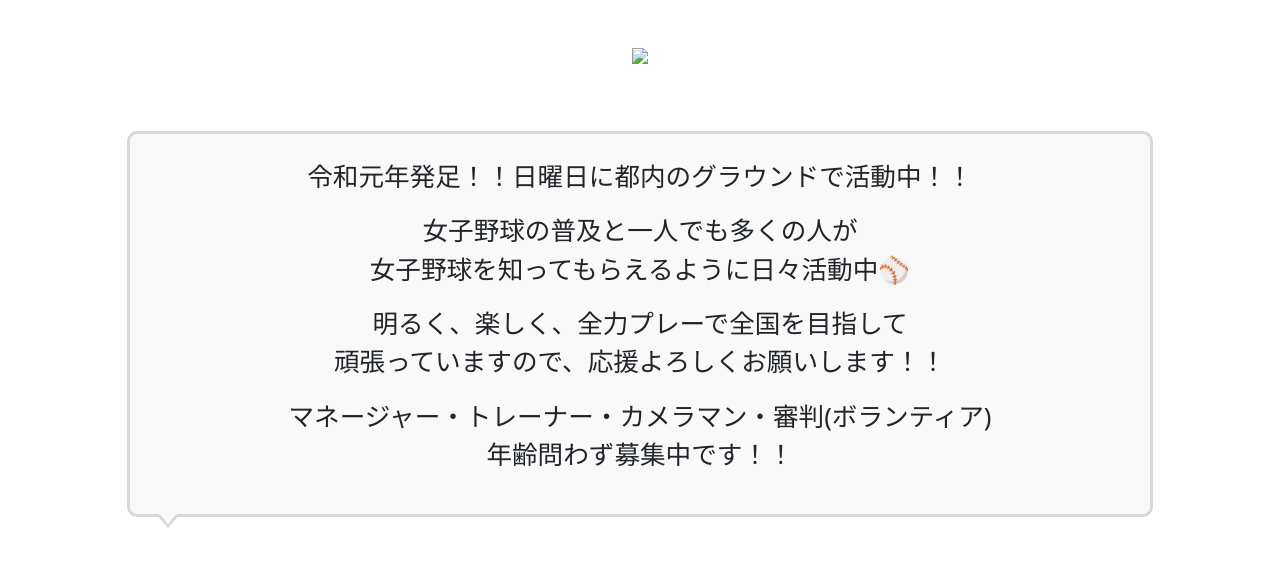
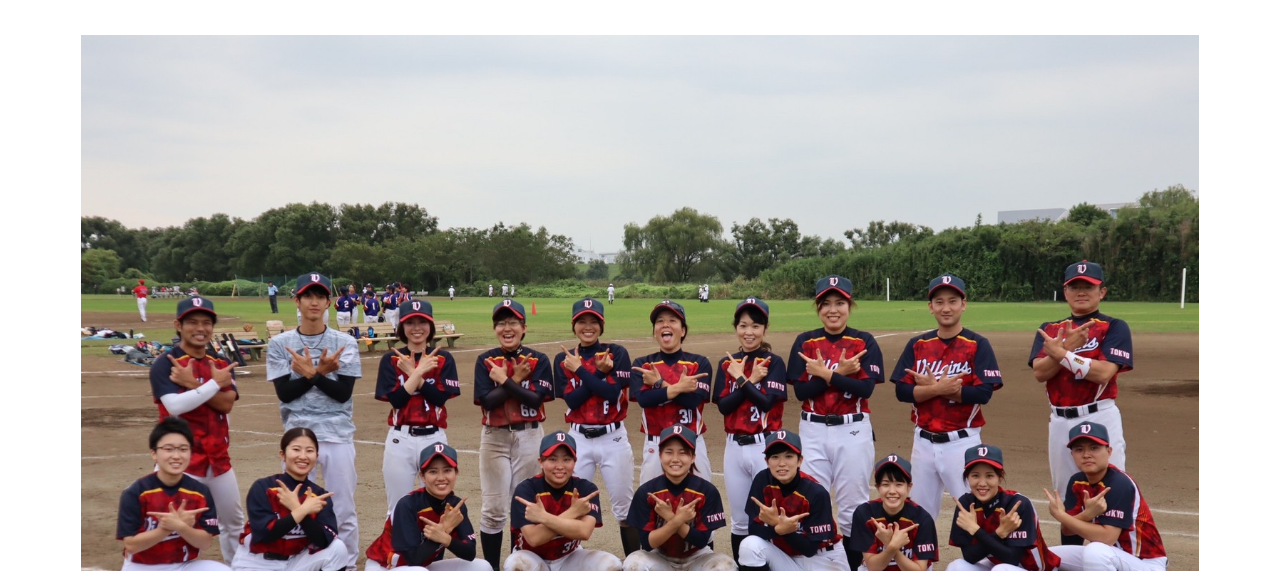
Before and after one commit to villainsbbc/hp, a plain HTML site: page index.html in a window 1280 px wide. Shown: the part 182-753 px from the top of the page. Drawn offline with nearby package versions, Linux system fonts and the light colour scheme; grey boxes are pictures that could not be loaded.

Commit message:
修正漏れ

```diff
--- a/index.html
+++ b/index.html
@@ -73,7 +73,7 @@
 
     <div class="main">
         <div class="container">
-            <img src="img/ホーム.jpg" class="img-home img-fluid">
+            <img src="img/home.jpg" class="img-home img-fluid">
 
             <div class="message">
                 <p>令和元年発足！！日曜日に都内のグラウンドで活動中！！</p>
```
Also changed, not shown: img/game/211114.png (renamed from img/game/211114.PNG), img/game/220227.png (renamed from img/game/220227.PNG), img/game/220320.png (renamed from img/game/220320.PNG).
